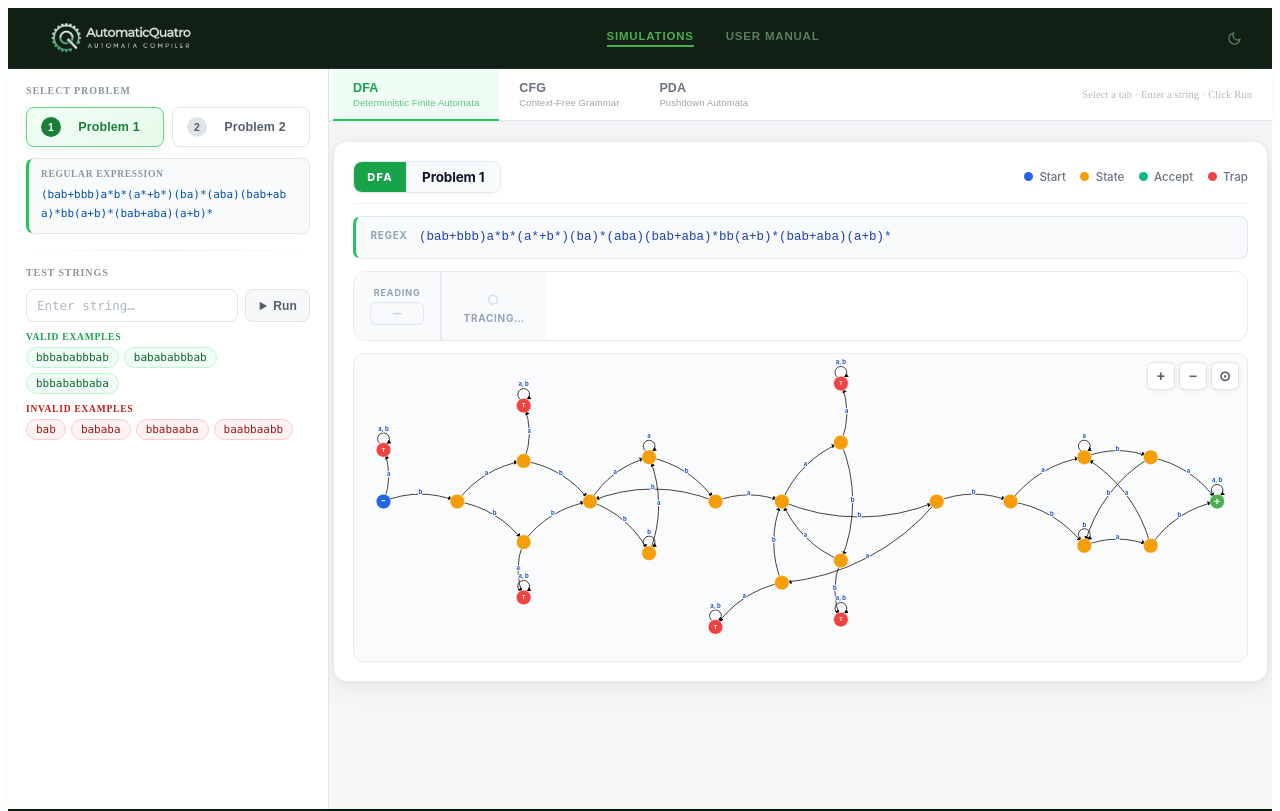
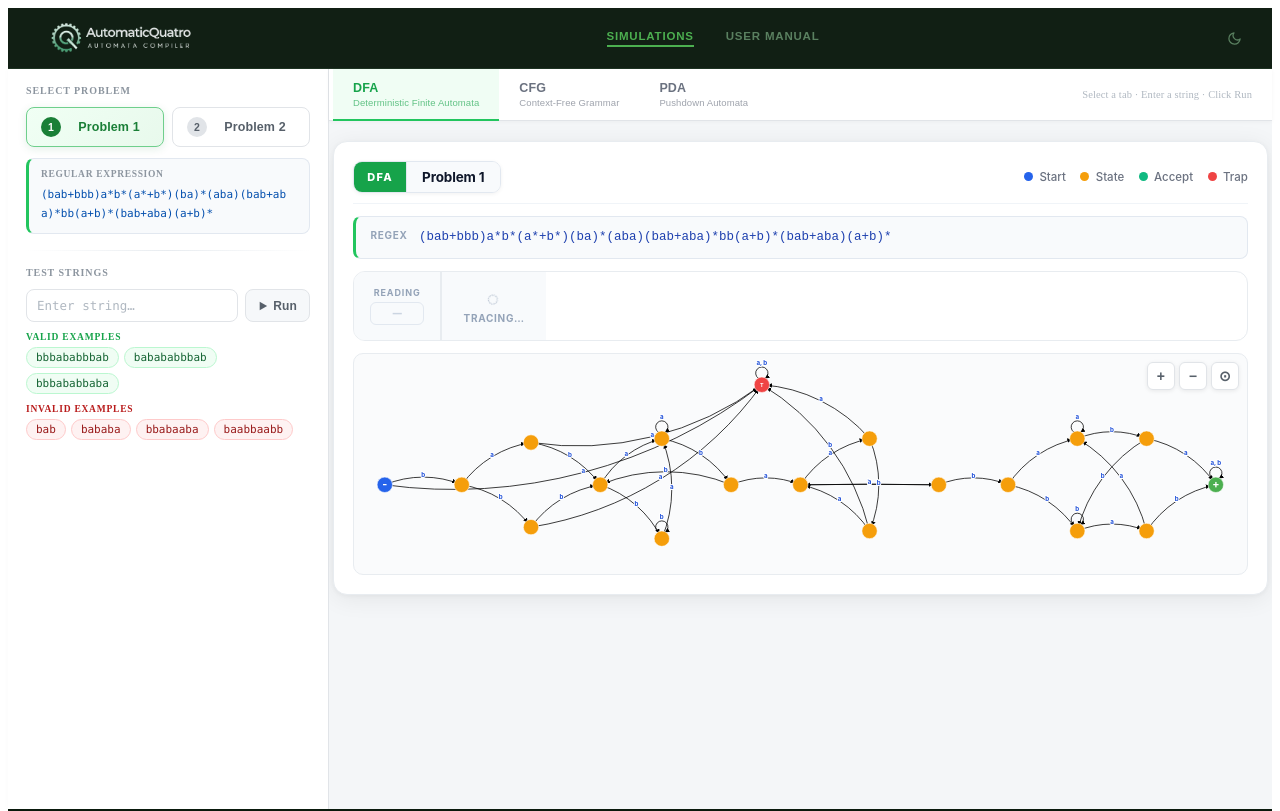
Before and after one commit to gwenndestura/AutomaticQuatro, a Vue app: page / in a window 1280 px wide. Shown: the top 811 px of the page. Built offline with nearby package versions, Linux system fonts and the light colour scheme; the HTML template or start-up script is replaced by a standard one.

Commit message:
Refactor DFAVisualization component structure

```diff
--- a/src/components/DFAVisualization.vue
+++ b/src/components/DFAVisualization.vue
@@ -49,127 +49,106 @@ const DFA_CONFIGS = {
 accept: ['q17'],
 
 nodes: [
-      { id: 'q0',   label: '-', type: 'start',  fx: 0,    fy: 0 },
-      { id: 'q1',   label: '',  type: 'state',  fx: 200,  fy: 0 },
-      { id: 'q2',   label: '',  type: 'state',  fx: 380,  fy: -110 },
-      { id: 'q3',   label: '',  type: 'state',  fx: 380,  fy: 110 },
-      { id: 'q4',   label: '',  type: 'state',  fx: 560,  fy: 0 },
-      { id: 'q5',   label: '',  type: 'state',  fx: 720,  fy: -120 },
-      { id: 'q6',   label: '',  type: 'state',  fx: 720,  fy: 140 },
-      { id: 'q7',   label: '',  type: 'state',  fx: 900,  fy: 0 },
-      { id: 'q8',   label: '',  type: 'state',  fx: 1080, fy: 0 },
-      { id: 'q9',   label: '',  type: 'state',  fx: 1240, fy: -160 },
-      { id: 'q10',  label: '',  type: 'state',  fx: 1240, fy: 160 },
-      { id: 'q11',  label: '',  type: 'state',  fx: 1500, fy: 0 },
-      { id: 'q12',  label: '',  type: 'state',  fx: 1700, fy: 0 },
-      { id: 'q13',  label: '',  type: 'state',  fx: 1900, fy: -120 },
-      { id: 'q14',  label: '',  type: 'state',  fx: 1900, fy: 120 },
-      { id: 'q15',  label: '',  type: 'state',  fx: 2080, fy: -120 },
-      { id: 'q16',  label: '',  type: 'state',  fx: 2080, fy: 120 },
-      { id: 'q17',  label: '+', type: 'accept', fx: 2260, fy: 0 },
-      // Separate trap nodes — one per source that goes to trap
-      { id: 'qT_q0',  label: 'T', type: 'trap', fx: 0,    fy: -140 },
-      { id: 'qT_q2',  label: 'T', type: 'trap', fx: 380,  fy: -260 },
-      { id: 'qT_q3',  label: 'T', type: 'trap', fx: 380,  fy: 260 },
-      { id: 'qT_q9',  label: 'T', type: 'trap', fx: 1240, fy: -320 },
-      { id: 'qT_q10', label: 'T', type: 'trap', fx: 1240, fy: 320 },
-      { id: 'q11b',   label: '',  type: 'state', fx: 1080, fy: 220 },
-      { id: 'qT_q11b',label: 'T', type: 'trap',  fx: 900,  fy: 340 },
+{ id: 'q0', label: '-', type: 'start', fx: 0, fy: 0 },
+{ id: 'qT', label: 'T', type: 'trap', fx: 980, fy: -260 },
+{ id: 'q1', label: '', type: 'state', fx: 200, fy: 0 },
+{ id: 'q2', label: '', type: 'state', fx: 380, fy: -110 },
+{ id: 'q3', label: '', type: 'state', fx: 380, fy: 110 },
+{ id: 'q4', label: '', type: 'state', fx: 560, fy: 0 },
+{ id: 'q5', label: '', type: 'state', fx: 720, fy: -120 },
+{ id: 'q6', label: '', type: 'state', fx: 720, fy: 140 },
+{ id: 'q7', label: '', type: 'state', fx: 900, fy: 0 },
+{ id: 'q8', label: '', type: 'state', fx: 1080, fy: 0 },
+{ id: 'q9', label: '', type: 'state', fx: 1260, fy: -120 },
+{ id: 'q10', label: '', type: 'state', fx: 1260, fy: 120 },
+{ id: 'q11', label: '', type: 'state', fx: 1440, fy: 0 },
+{ id: 'q12', label: '', type: 'state', fx: 1620, fy: 0 },
+{ id: 'q13', label: '', type: 'state', fx: 1800, fy: -120 },
+{ id: 'q14', label: '', type: 'state', fx: 1800, fy: 120 },
+{ id: 'q15', label: '', type: 'state', fx: 1980, fy: -120 },
+{ id: 'q16', label: '', type: 'state', fx: 1980, fy: 120 },
+{ id: 'q17', label: '+', type: 'accept', fx: 2160, fy: 0 }
 ],
 
 links: [
-      { source: 'q0',  target: 'qT_q0',  label: 'a' },
-      { source: 'q0',  target: 'q1',     label: 'b' },
 
-      { source: 'q1',  target: 'q2',     label: 'a' },
-      { source: 'q1',  target: 'q3',     label: 'b' },
+{ source: 'q0', target: 'qT', label: 'a' },
+{ source: 'q0', target: 'q1', label: 'b' },
 
-      { source: 'q2',  target: 'qT_q2',  label: 'a' },
-      { source: 'q2',  target: 'q4',     label: 'b' },
+{ source: 'qT', target: 'qT', label: 'a, b' },
 
-      { source: 'q3',  target: 'qT_q3',  label: 'a' },
-      { source: 'q3',  target: 'q4',     label: 'b' },
+{ source: 'q1', target: 'q2', label: 'a' },
+{ source: 'q1', target: 'q3', label: 'b' },
 
-      { source: 'q4',  target: 'q5',     label: 'a' },
-      { source: 'q4',  target: 'q6',     label: 'b' },
+{ source: 'q2', target: 'qT', label: 'a' },
+{ source: 'q2', target: 'q4', label: 'b' },
 
-      { source: 'q5',  target: 'q5',     label: 'a' },
-      { source: 'q5',  target: 'q7',     label: 'b' },
+{ source: 'q3', target: 'qT', label: 'a' },
+{ source: 'q3', target: 'q4', label: 'b' },
 
-      { source: 'q6',  target: 'q5',     label: 'a' },
-      { source: 'q6',  target: 'q6',     label: 'b' },
+{ source: 'q4', target: 'q5', label: 'a' },
+{ source: 'q4', target: 'q6', label: 'b' },
 
-      { source: 'q7',  target: 'q8',     label: 'a' },
-      { source: 'q7',  target: 'q4',     label: 'b' },
+{ source: 'q5', target: 'q5', label: 'a' },
+{ source: 'q5', target: 'q7', label: 'b' },
 
-      { source: 'q8',  target: 'q9',     label: 'a', sweep: 1 },
-      { source: 'q8',  target: 'q11',    label: 'b', sweep: 0 },
+{ source: 'q6', target: 'q5', label: 'a' },
+{ source: 'q6', target: 'q6', label: 'b' },
 
-      { source: 'q9',  target: 'qT_q9',  label: 'a' },
-      { source: 'q9',  target: 'q10',    label: 'b', sweep: 1 },
+{ source: 'q7', target: 'q8', label: 'a' },
+{ source: 'q7', target: 'q4', label: 'b' },
 
-      { source: 'q10', target: 'q8',     label: 'a', sweep: 1 },
-      { source: 'q10', target: 'qT_q10', label: 'b' },
+{ source: 'q8', target: 'q9', label: 'a' },
+{ source: 'q8', target: 'q11', label: 'b', curve: -30 },
 
-      { source: 'q11', target: 'q11b',   label: 'a', sweep: 1 },
-      { source: 'q11', target: 'q12',    label: 'b' },
+{ source: 'q9', target: 'qT', label: 'a' },
+{ source: 'q9', target: 'q10', label: 'b' },
 
-      { source: 'q11b', target: 'q8',        label: 'b', sweep: 1 },
-      { source: 'q11b', target: 'qT_q11b',   label: 'a', sweep: 0 },
+{ source: 'q10', target: 'q8', label: 'a' },
+{ source: 'q10', target: 'qT', label: 'b' },
 
-      { source: 'qT_q11b', target: 'qT_q11b', label: 'a, b' },
+{ source: 'q11', target: 'q8', label: 'a', curve: -30 },
+{ source: 'q11', target: 'q12', label: 'b' },
 
-      { source: 'q12', target: 'q13',    label: 'a' },
-      { source: 'q12', target: 'q14',    label: 'b' },
+{ source: 'q12', target: 'q13', label: 'a' },
+{ source: 'q12', target: 'q14', label: 'b' },
 
-      { source: 'q13', target: 'q13',    label: 'a' },
-      { source: 'q13', target: 'q15',    label: 'b' },
+{ source: 'q13', target: 'q13', label: 'a' },
+{ source: 'q13', target: 'q15', label: 'b' },
 
-      { source: 'q14', target: 'q16',    label: 'a' },
-      { source: 'q14', target: 'q14',    label: 'b' },
+{ source: 'q14', target: 'q16', label: 'a' },
+{ source: 'q14', target: 'q14', label: 'b' },
 
-      { source: 'q15', target: 'q17',    label: 'a' },
-      { source: 'q15', target: 'q14',    label: 'b' },
+{ source: 'q15', target: 'q17', label: 'a' },
+{ source: 'q15', target: 'q14', label: 'b' },
 
-      { source: 'q16', target: 'q13',    label: 'a' },
-      { source: 'q16', target: 'q17',    label: 'b' },
+{ source: 'q16', target: 'q13', label: 'a' },
+{ source: 'q16', target: 'q17', label: 'b' },
 
-      { source: 'q17', target: 'q17',    label: 'a, b' },
-
-      // Trap self-loops
-      { source: 'qT_q0',  target: 'qT_q0',  label: 'a, b' },
-      { source: 'qT_q2',  target: 'qT_q2',  label: 'a, b' },
-      { source: 'qT_q3',  target: 'qT_q3',  label: 'a, b' },
-      { source: 'qT_q9',  target: 'qT_q9',  label: 'a, b' },
-      { source: 'qT_q10', target: 'qT_q10', label: 'a, b' }
+{ source: 'q17', target: 'q17', label: 'a, b' }
 ],
 
 transitions: {
-      q0:      { a: 'qT_q0',  b: 'q1' },
-      qT_q0:   { a: 'qT_q0',  b: 'qT_q0' },
-      q1:      { a: 'q2',     b: 'q3' },
-      q2:      { a: 'qT_q2',  b: 'q4' },
-      qT_q2:   { a: 'qT_q2',  b: 'qT_q2' },
-      q3:      { a: 'qT_q3',  b: 'q4' },
-      qT_q3:   { a: 'qT_q3',  b: 'qT_q3' },
-      q4:      { a: 'q5',     b: 'q6' },
-      q5:      { a: 'q5',     b: 'q7' },
-      q6:      { a: 'q5',     b: 'q6' },
-      q7:      { a: 'q8',     b: 'q4' },
-      q8:      { a: 'q9',     b: 'q11' },
-      q9:      { a: 'qT_q9',  b: 'q10' },
-      qT_q9:   { a: 'qT_q9',  b: 'qT_q9' },
-      q10:     { a: 'q8',     b: 'qT_q10' },
-      qT_q10:  { a: 'qT_q10', b: 'qT_q10' },
-      q11:     { a: 'q11b',    b: 'q12' },
-      q11b:    { a: 'qT_q11b', b: 'q8' },
-      qT_q11b: { a: 'qT_q11b', b: 'qT_q11b' },
-      q12:     { a: 'q13',    b: 'q14' },
-      q13:     { a: 'q13',    b: 'q15' },
-      q14:     { a: 'q16',    b: 'q14' },
-      q15:     { a: 'q17',    b: 'q14' },
-      q16:     { a: 'q13',    b: 'q17' },
-      q17:     { 'a, b': 'q17' }
+
+q0: { a: 'qT', b: 'q1' },
+qT: { 'a, b': 'qT' },
+q1: { a: 'q2', b: 'q3' },
+q2: { a: 'qT', b: 'q4' },
+q3: { a: 'qT', b: 'q4' },
+q4: { a: 'q5', b: 'q6' },
+q5: { a: 'q5', b: 'q7' },
+q6: { a: 'q5', b: 'q6' },
+q7: { a: 'q8', b: 'q4' },
+q8: { a: 'q9', b: 'q11' },
+q9: { a: 'qT', b: 'q10' },
+q10: { a: 'q8', b: 'qT' },
+q11: { a: 'q8', b: 'q12' },
+q12: { a: 'q13', b: 'q14' },
+q13: { a: 'q13', b: 'q15' },
+q14: { a: 'q16', b: 'q14' },
+q15: { a: 'q17', b: 'q14' },
+q16: { a: 'q13', b: 'q17' },
+q17: { 'a, b': 'q17' }
 }
 },
 
```
Lines whose indentation alone changed are shown as unchanged.
